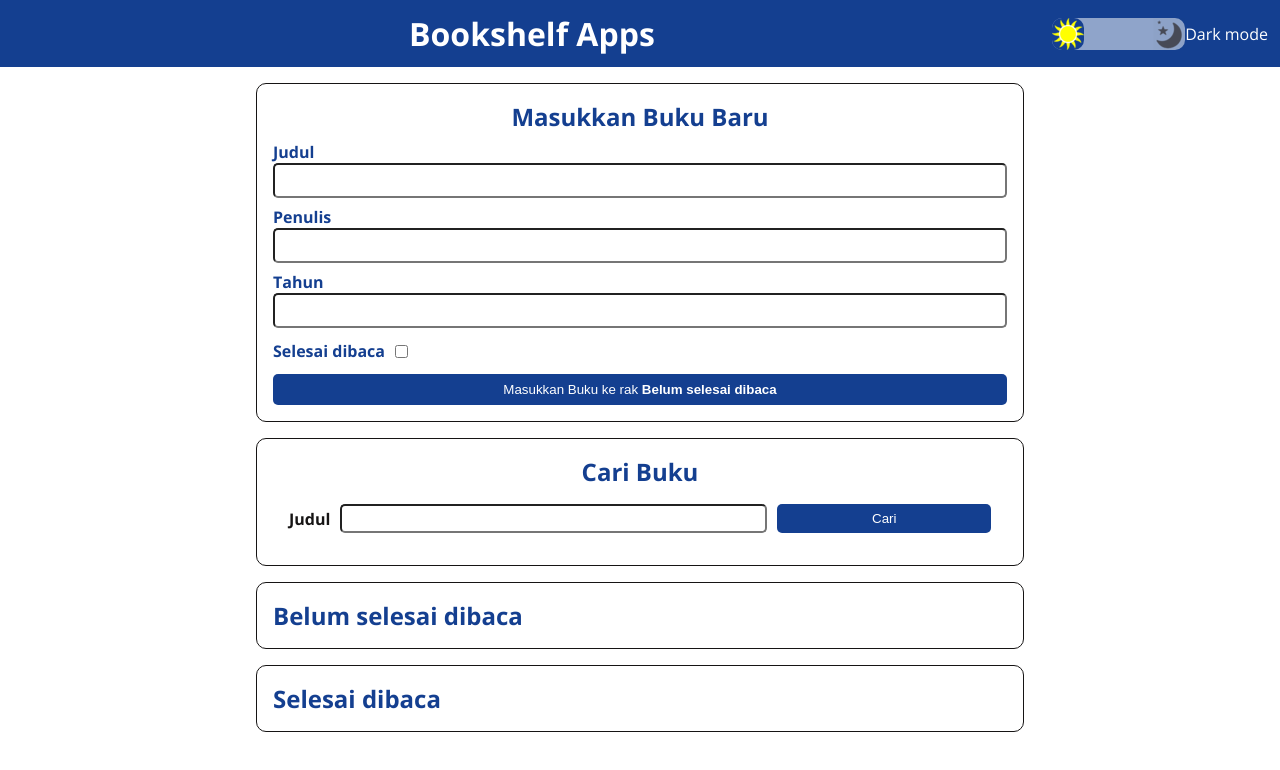
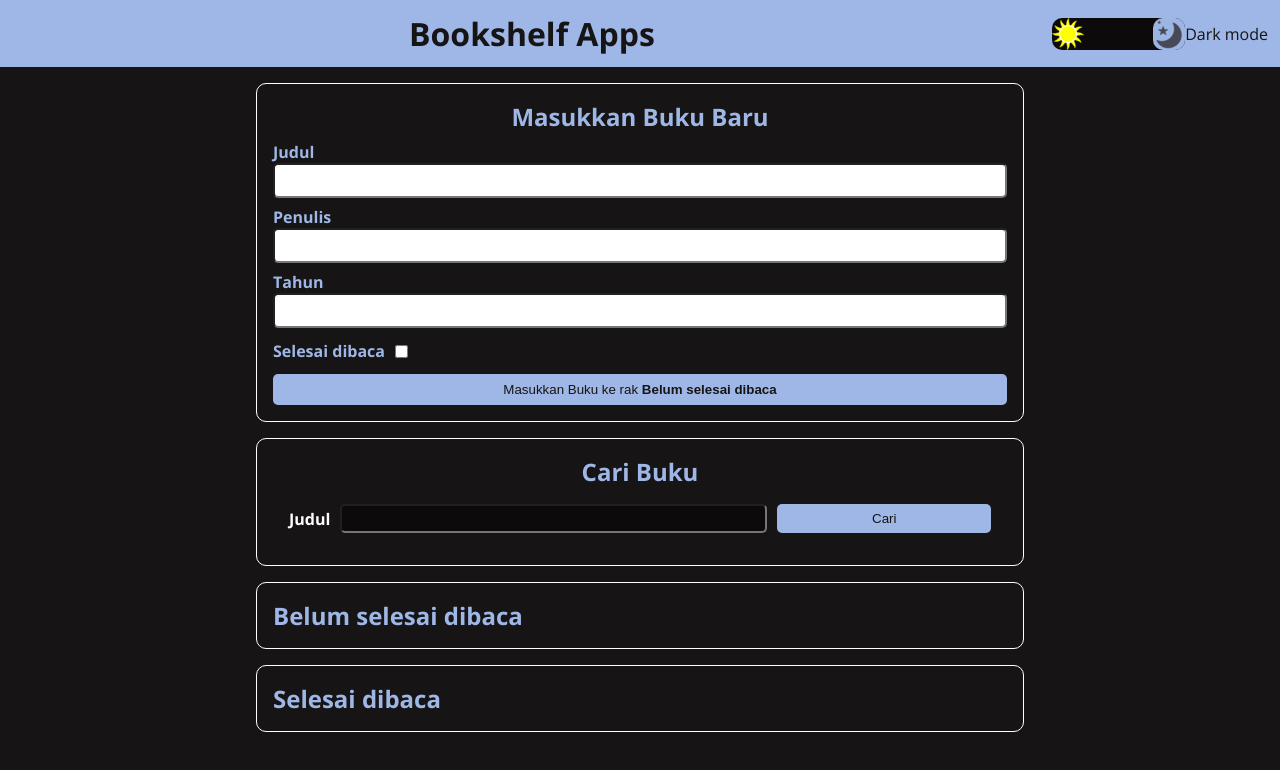
Before and after one commit to armandoclarence/BookShelf, a plain HTML site: page index.html in a window 1280 px wide. Both pictures are taken after a click on the element "Dark mode". Drawn offline with nearby package versions, Linux system fonts and the light colour scheme.

Commit message:
adding darkMode

```diff
--- a/index.html
+++ b/index.html
@@ -100,7 +100,7 @@
         </div>
         <div class="input">
           <label for="year">Tahun :</label>
-          <input type="date" name="year" id="year" min="1900" max="2023" />
+          <input type="number" name="year" id="year" min="1900" max="2023" />
         </div>
         <button id="submit" type="submit"> Submit </button>
         <button id="cancel" type="reset"> Cancel </button>
--- a/main.js
+++ b/main.js
@@ -1,32 +1,43 @@
 const shelfKey = 'bookshelf'
-const themeKey = 'theme'
 const [incompleteBookList, completeBookList] = document.querySelectorAll(".book_list")
 const inputBook = document.querySelector("#inputBook")
 const modal = document.querySelector("[data-modal]")
 const modalEdit = document.querySelector("[data-modal-edit]")
 const books = JSON.parse(localStorage.getItem(shelfKey)) || localStorage.setItem(shelfKey, '[]')
 const toggleTheme = document.querySelector('.toggle')
-const preferDark = (window.matchMedia('(prefers-color-scheme: dark)').matches ? 'dark' : 'light')
-const preferLight = (window.matchMedia('(prefers-color-scheme: light)').matches ? 'dark' : 'light')
+const currentTheme = window.matchMedia('(prefers-color-scheme: dark)').matches ? 'dark' : 'light'
 
-console.log(preferLight)
-// toggleTheme.classList.toggle(preferDark)
-// toggleTheme.classList.toggle(preferLight)
+function toggleDarkModePreference() {
+  console.log(currentTheme)
+  if(currentTheme === 'light') {
+    document.body.classList.toggle('dark-mode');
+    document.body.classList.remove('light-mode');
+  }else if(currentTheme === 'dark') {
+    document.body.classList.toggle('light-mode');
+    document.body.classList.remove('dark-mode');
+  }
+  toggleTheme.classList.toggle('dark')
+  toggleTheme.classList.toggle('light')
 
-
-function preferenceDark() {
-  const currentTheme = localStorage.getItem(themeKey) || preferDark
-
-  const newTheme = currentTheme === 'light' ? 'dark' : 'light';
-  localStorage.setItem(themeKey, currentTheme);
-
-  toggleTheme.classList.toggle(preferDark);
-  toggleTheme.classList.toggle(preferLight);
 }
 
-toggleTheme.addEventListener('click', preferenceDark)
-window.addEventListener('change', preferenceDark)
-window.addEventListener('load', preferenceDark)
+function checkDarkModePreference() {
+  if (window.matchMedia && window.matchMedia('(prefers-color-scheme: dark)').matches) {
+    console.log('User prefers dark mode');
+    toggleTheme.classList.toggle('dark')
+    toggleTheme.classList.toggle('light')
+  } else {
+    console.log('User prefers light mode');
+    toggleTheme.classList.remove('dark')
+    toggleTheme.classList.add('light')
+  }
+}
+
+checkDarkModePreference();
+
+window.matchMedia('(prefers-color-scheme: dark)').addEventListener('change', checkDarkModePreference);
+
+toggleTheme.addEventListener('click', toggleDarkModePreference)
 
 const id = generateId()
 
--- a/style.css
+++ b/style.css
@@ -29,7 +29,7 @@
     --primary-input-color: #0c0a0a;
   }
   html {
-    scrollbar-color: rgb(100 149 237 / 0.4) var(--primary-color);
+    scrollbar-color: rgba(100, 149, 237, 0.4) var(--primary-color);
   }
 }
 
@@ -43,6 +43,18 @@
   --primary-button-hover-color: darkgreen;
   --button-hover-color: #144091;
   --primary-input-color: #0c0a0a;
+}
+
+.light-mode {
+  --primary-color: #143f90;
+  --border-color: #161414;
+  --text-color: white;
+  --danger-color: darkred;
+  --danger-hover-color: rgb(255, 119, 119);
+  --primary-button-color: darkgreen;
+  --primary-button-hover-color: rgb(79, 198, 79);
+  --button-hover-color: #9eb7e6;
+  --primary-input-color: #ffffff86;
 }
 
 html {
```
